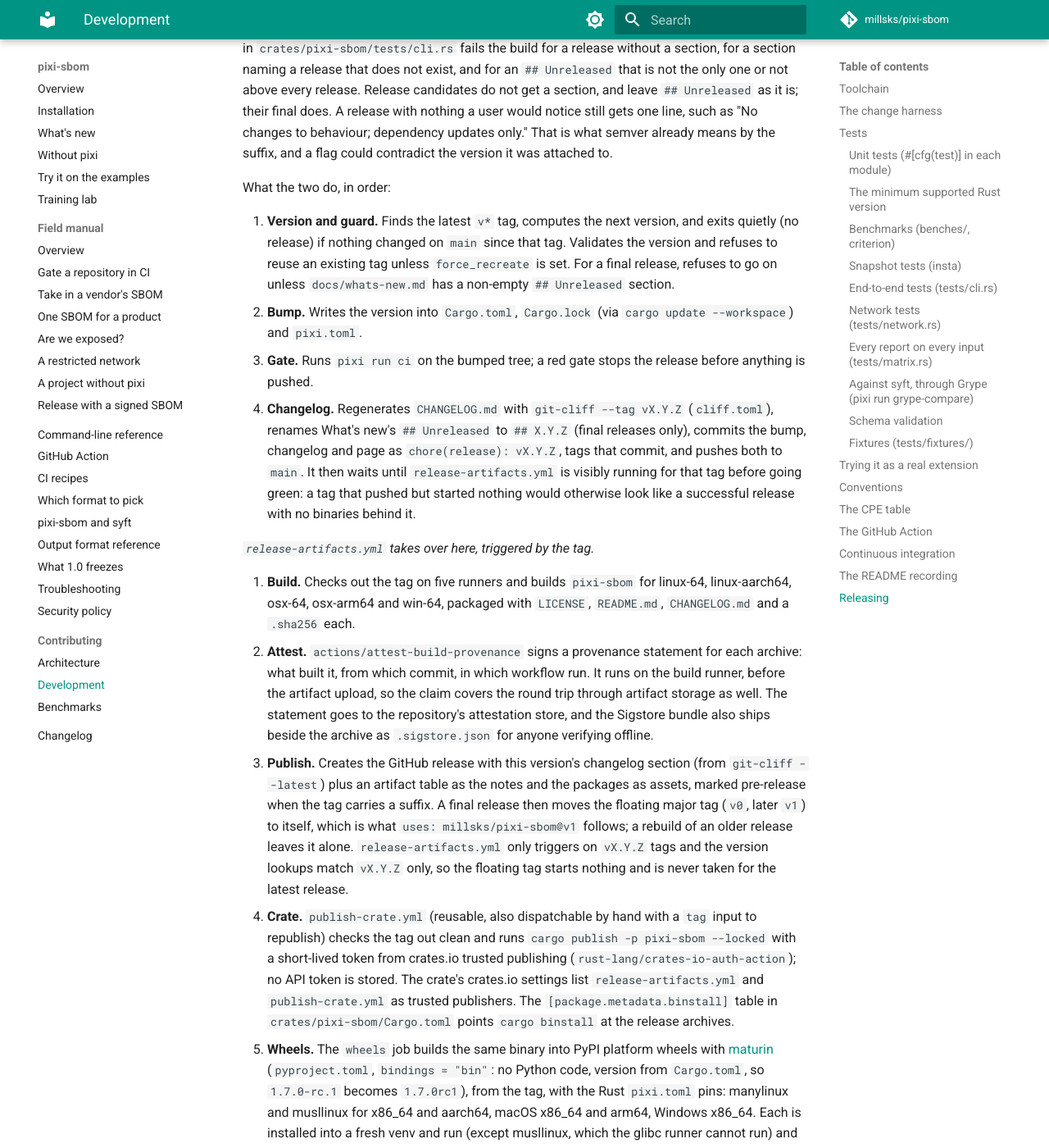
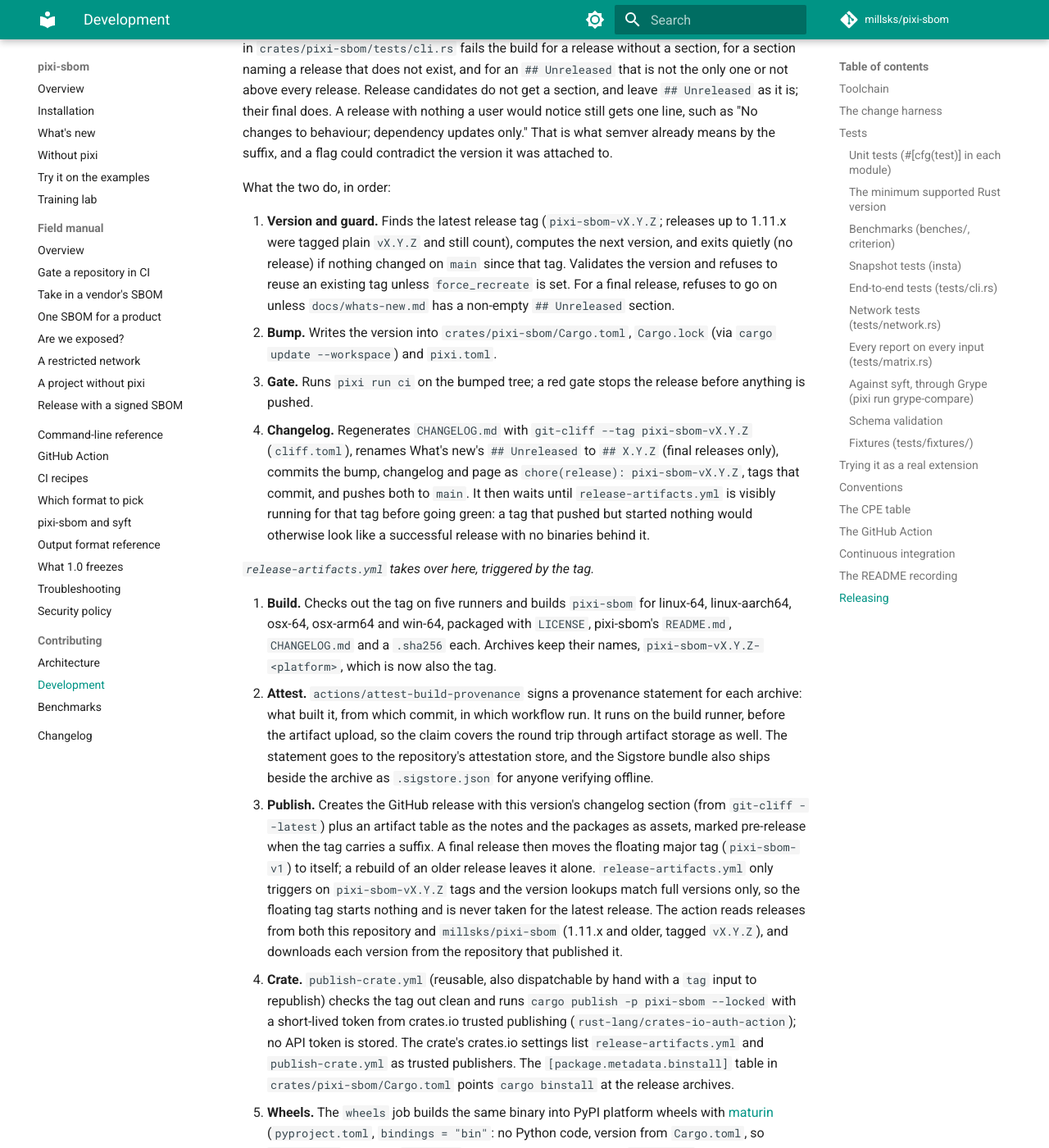
Before and after one commit to aesir-oss/pixi-sbom, an MkDocs documentation site: the page built from docs/development.md, in a window 1280 px wide and 1400 px high, scrolled down 12742 px. Shown: the whole window at 82% size. Built offline with MkDocs 1.6.1 and Material for MkDocs 9.7.7, drawn with Linux system fonts in a browser that asks for light colours; comment, search, counter and statistics services are not loaded; the version menu is left out; some of the changed text lies outside the part shown.

Commit message:
ci(release): tag pixi-sbom releases pixi-sbom-vX.Y.Z (#3)
Releases from the workspace are tagged per package so more extensions can release
independently. release.yml creates pixi-sbom-vX.Y.Z and finds the previous release in
either format; release-artifacts.yml triggers on and validates the new tags, keeps the
archive names (pixi-sbom-vX.Y.Z-<platform>), moves pixi-sbom-v1 as the floating major
tag and keeps plain vX.Y.Z tags in the single-package pre-commit mirror. git-cliff and
the docs, perf and binstall configs read both formats, and mike keeps vX.Y.Z version
names.

The action reads the release lists of both repositories, accepts pixi-sbom-v refs and
inputs, and downloads 1.12.0 and newer from aesir-oss/pixi-ext-contrib and older
versions from millsks/pixi-sbom.

Co-authored-by: Claude Opus 5.5 <noreply@anthropic.com>

```diff
--- a/cliff.toml
+++ b/cliff.toml
@@ -2,7 +2,7 @@
 header = "# Changelog\n\nAll notable changes to this project are documented here. The format follows\n[Conventional Commits](https://www.conventionalcommits.org) and this file is generated by\n[git-cliff](https://git-cliff.org) from the release workflow.\n"
 body = """
 {%- if version %}
-## {{ version | trim_start_matches(pat="v") }} - {{ timestamp | date(format="%Y-%m-%d") }}
+## {{ version | trim_start_matches(pat="pixi-sbom-") | trim_start_matches(pat="v") }} - {{ timestamp | date(format="%Y-%m-%d") }}
 {%- else %}
 ## Unreleased
 {%- endif %}
@@ -18,7 +18,7 @@ trim = true
 [git]
 conventional_commits = true
 filter_unconventional = true
-tag_pattern = "^v[0-9]+\\.[0-9]+\\.[0-9]+$"
+tag_pattern = "^(pixi-sbom-)?v[0-9]+\\.[0-9]+\\.[0-9]+$"
 sort_commits = "oldest"
 commit_parsers = [
   { message = "^chore\\(release\\)", skip = true },
--- a/docs/development.md
+++ b/docs/development.md
@@ -412,32 +412,35 @@ That is what semver already means by the suffix, and a flag could contradict the
 
 What the two do, in order:
 
-1. **Version and guard.** Finds the latest `v*` tag, computes the next version, and exits quietly (no release) if
+1. **Version and guard.** Finds the latest release tag (`pixi-sbom-vX.Y.Z`; releases up to 1.11.x were tagged
+   plain `vX.Y.Z` and still count), computes the next version, and exits quietly (no release) if
    nothing changed on `main` since that tag. Validates the version and refuses to reuse an existing tag unless
    `force_recreate` is set. For a final release, refuses to go on unless `docs/whats-new.md` has a non-empty
    `## Unreleased` section.
-2. **Bump.** Writes the version into `Cargo.toml`, `Cargo.lock` (via `cargo update --workspace`) and `pixi.toml`.
+2. **Bump.** Writes the version into `crates/pixi-sbom/Cargo.toml`, `Cargo.lock` (via `cargo update --workspace`) and `pixi.toml`.
 3. **Gate.** Runs `pixi run ci` on the bumped tree; a red gate stops the release before anything is pushed.
-4. **Changelog.** Regenerates `CHANGELOG.md` with `git-cliff --tag vX.Y.Z` (`cliff.toml`), renames What's new's
-   `## Unreleased` to `## X.Y.Z` (final releases only), commits the bump, changelog and page as
-   `chore(release): vX.Y.Z`, tags that commit, and pushes both to `main`. It then waits until
+4. **Changelog.** Regenerates `CHANGELOG.md` with `git-cliff --tag pixi-sbom-vX.Y.Z` (`cliff.toml`), renames What's
+   new's `## Unreleased` to `## X.Y.Z` (final releases only), commits the bump, changelog and page as
+   `chore(release): pixi-sbom-vX.Y.Z`, tags that commit, and pushes both to `main`. It then waits until
    `release-artifacts.yml` is visibly running for that tag before going green: a tag that pushed but started
    nothing would otherwise look like a successful release with no binaries behind it.
 
    *`release-artifacts.yml` takes over here, triggered by the tag.*
 
 5. **Build.** Checks out the tag on five runners and builds `pixi-sbom` for linux-64, linux-aarch64, osx-64,
-   osx-arm64 and win-64, packaged with `LICENSE`, `README.md`, `CHANGELOG.md` and a `.sha256` each.
+   osx-arm64 and win-64, packaged with `LICENSE`, pixi-sbom's `README.md`, `CHANGELOG.md` and a `.sha256` each. Archives
+   keep their names, `pixi-sbom-vX.Y.Z-<platform>`, which is now also the tag.
 6. **Attest.** `actions/attest-build-provenance` signs a provenance statement for each archive: what built it, from
    which commit, in which workflow run. It runs on the build runner, before the artifact upload, so the claim covers
    the round trip through artifact storage as well. The statement goes to the repository's attestation store, and
    the Sigstore bundle also ships beside the archive as `.sigstore.json` for anyone verifying offline.
 7. **Publish.** Creates the GitHub release with this version's changelog section (from `git-cliff --latest`) plus an
    artifact table as the notes and the packages as assets, marked pre-release when the tag carries a suffix.
-   A final release then moves the floating major tag (`v0`, later `v1`) to itself, which is what
-   `uses: millsks/pixi-sbom@v1` follows; a rebuild of an older release leaves it alone. `release-artifacts.yml`
-   only triggers on `vX.Y.Z` tags and the version lookups match `vX.Y.Z` only, so the floating tag starts nothing
-   and is never taken for the latest release.
+   A final release then moves the floating major tag (`pixi-sbom-v1`) to itself; a rebuild of an older release
+   leaves it alone. `release-artifacts.yml` only triggers on `pixi-sbom-vX.Y.Z` tags and the version lookups match
+   full versions only, so the floating tag starts nothing and is never taken for the latest release. The action
+   reads releases from both this repository and `millsks/pixi-sbom` (1.11.x and older, tagged `vX.Y.Z`), and
+   downloads each version from the repository that published it.
 8. **Crate.** `publish-crate.yml` (reusable, also dispatchable by hand with a `tag` input to republish) checks the
    tag out clean and runs `cargo publish -p pixi-sbom --locked` with a short-lived token from crates.io trusted
    publishing (`rust-lang/crates-io-auth-action`); no API token is stored. The crate's crates.io settings list
@@ -456,7 +459,8 @@ What the two do, in order:
 
 10. **pre-commit mirror.** After a final release's wheels are on PyPI, the `pre-commit-mirror` job renders
     `pre-commit-mirror/` (the hooks, and a `pyproject.toml` pinning `pixi-sbom==X.Y.Z`) into
-    [`millsks/pixi-sbom-pre-commit`](https://github.com/millsks/pixi-sbom-pre-commit), commits and tags it `vX.Y.Z`.
+    the `pixi-sbom-pre-commit` repository of the same owner, commits and tags it `vX.Y.Z` (the mirror holds
+    pixi-sbom alone, so its tags keep the plain form).
     The hooks cannot live here: pre-commit installs a `language: python` hook by `pip install .` of its repository,
     which here would compile the binary. The mirror repository must exist with the release GitHub App installed on
     it. To try the hooks before a release: `pre-commit-mirror/render.sh 1.7.0 /tmp/mirror`, commit that in a git
@@ -482,7 +486,7 @@ run, the provenance named `refs/heads/main` at the commit the release was dispat
 `chore(release):` bump that the build job then checked out. The v0.11.0 archives are attested to `05fc3c8` although
 they were built from `4029b71` (#218). Following the recorded commit gets you a tree whose `Cargo.toml` still says
 the previous version, which is precisely the question an attestation exists to answer. Triggered by the tag, the
-run being signed *is* the run that built the binaries, and the provenance names `refs/tags/vX.Y.Z` at the right
+run being signed *is* the run that built the binaries, and the provenance names `refs/tags/pixi-sbom-vX.Y.Z` at the right
 commit.
 
 This works because the tag is pushed with the release GitHub App's token. A push made with the default
```
Also changed, not shown: action.yml (+8 -2 lines), 7 other files.
